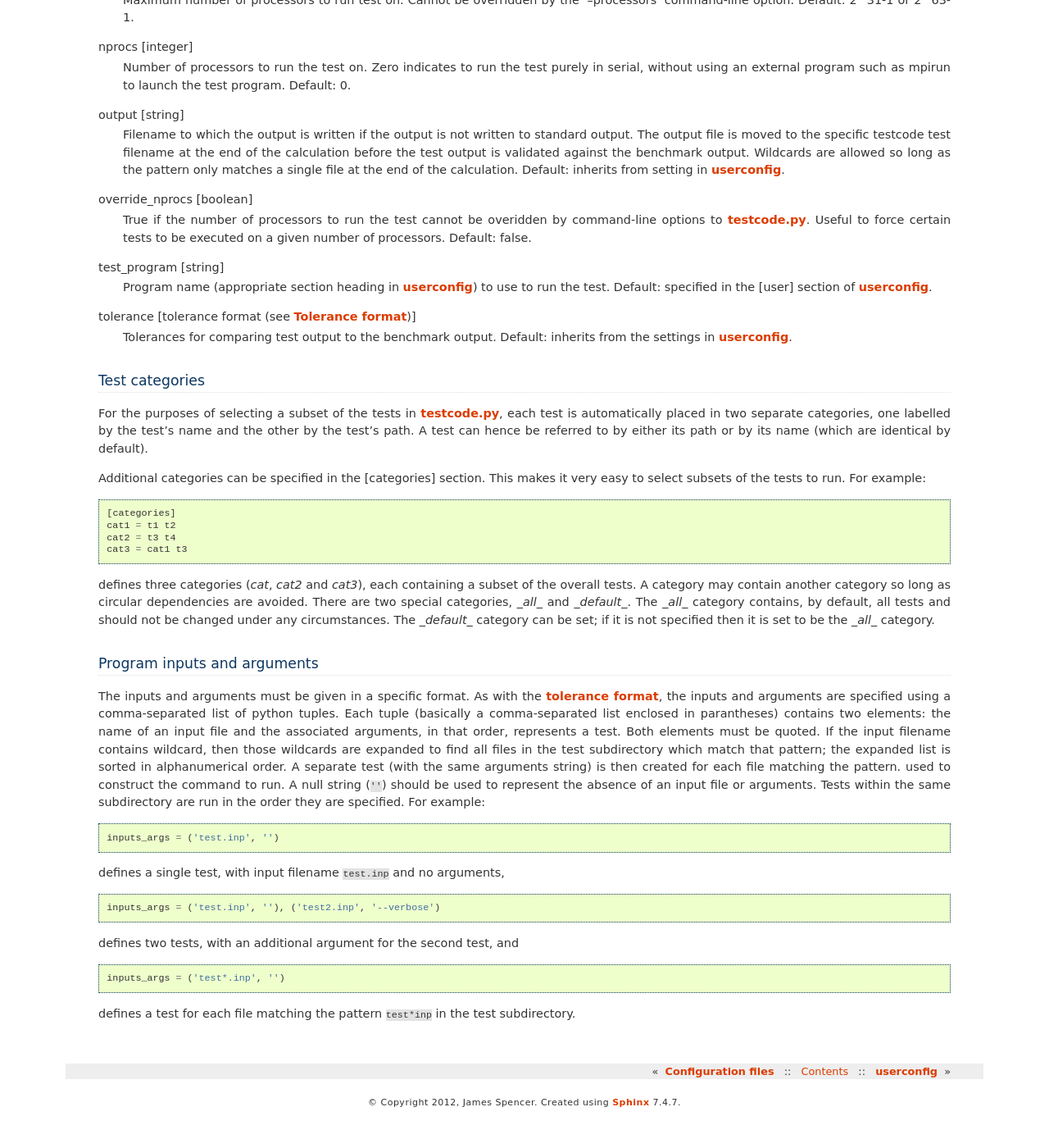
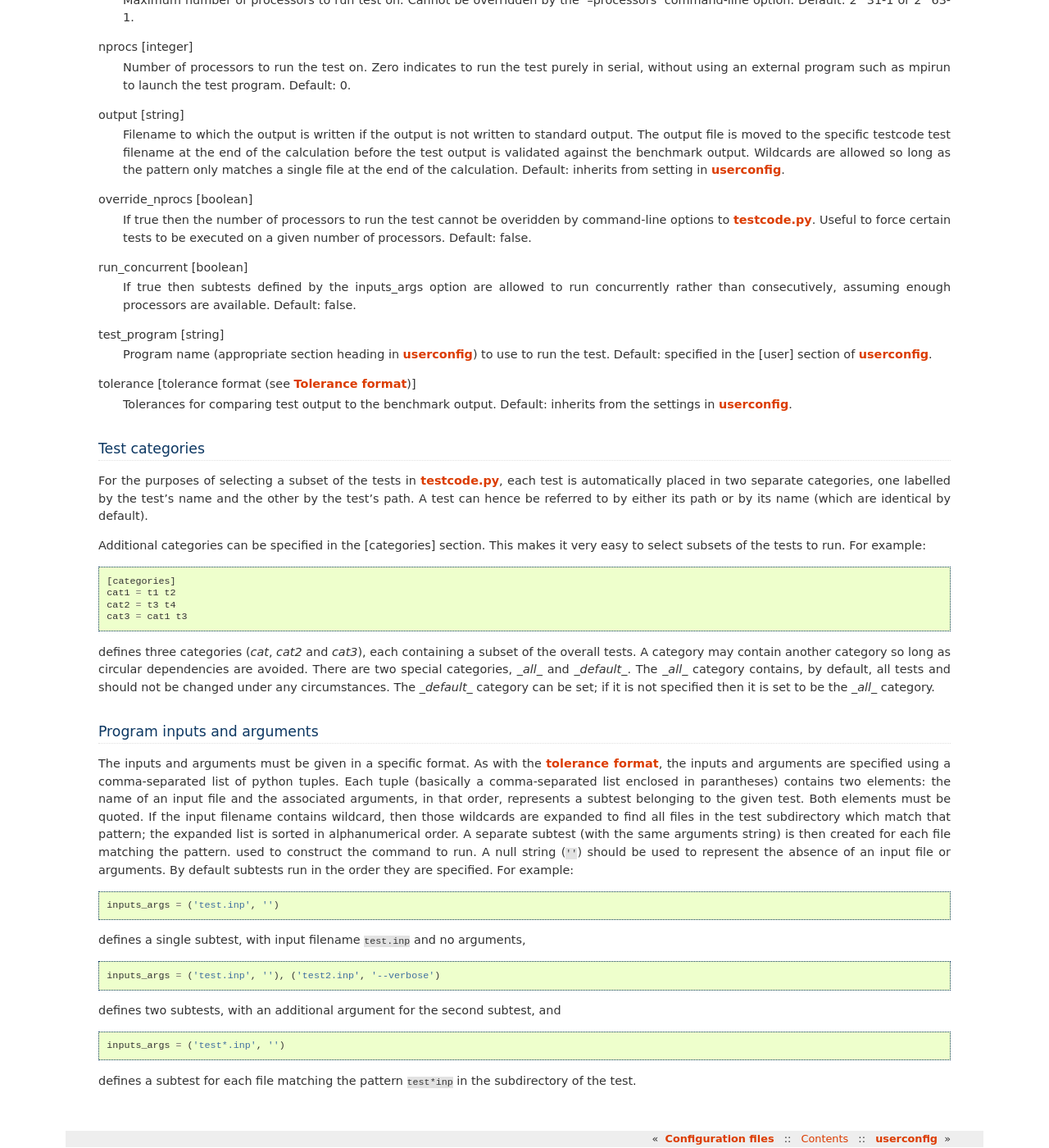
Before and after one commit to jsspencer/testcode, a Sphinx documentation site: the page built from docs/jobconfig.rst, in a window 1280 px wide and 1400 px high, scrolled down 665 px. Shown: the whole window at 82% size. Built offline with Sphinx 7.4.7, drawn with Linux system fonts in a browser that asks for light colours; before the commit the page ends 2027 px from its top, so only the background shows below that.

Commit message:
Option to run subtests concurrently rather than consecutively.

```diff
--- a/docs/jobconfig.rst
+++ b/docs/jobconfig.rst
@@ -45,9 +45,13 @@ output [string]
     only matches a single file at the end of the calculation.  Default:
     inherits from setting in :ref:`userconfig`.
 override_nprocs [boolean]
-    True if the number of processors to run the test cannot be overidden by
-    command-line options to :ref:`testcode.py`.  Useful to force certain tests
-    to be executed on a given number of processors.  Default: false.
+    If true then the number of processors to run the test cannot be overidden
+    by command-line options to :ref:`testcode.py`.  Useful to force certain
+    tests to be executed on a given number of processors.  Default: false.
+run_concurrent [boolean]
+    If true then subtests defined by the inputs_args option are allowed to run
+    concurrently rather than consecutively, assuming enough processors are
+    available.  Default: false.
 test_program [string]
     Program name (appropriate section heading in :ref:`userconfig`) to use to
     run the test.  Default: specified in the [user] section of
@@ -89,28 +93,28 @@ The inputs and arguments must be given in a specific format.  As with the
 using a comma-separated list of python tuples.  Each tuple (basically
 a comma-separated list enclosed in parantheses) contains two elements: the name
 of an input file and the associated arguments, in that order, represents
-a test.  Both elements must be quoted.  If the input filename contains
-wildcard, then those wildcards are expanded to find all files in the test
-subdirectory which match that pattern; the expanded list is sorted in
-alphanumerical order.  A separate test (with the same arguments string) is then
-created for each file matching the pattern.  used to construct the command to
-run.  A null string (``''``) should be used to represent the absence of an
-input file or arguments.  Tests within the same subdirectory are run in the
-order they are specified.  For example::
+a subtest belonging to the given test.  Both elements must be quoted.  If the
+input filename contains wildcard, then those wildcards are expanded to find all
+files in the test subdirectory which match that pattern; the expanded list is
+sorted in alphanumerical order.  A separate subtest (with the same arguments
+string) is then created for each file matching the pattern.  used to construct
+the command to run.  A null string (``''``) should be used to represent the
+absence of an input file or arguments.  By default subtests run in the order
+they are specified.  For example::
 
     inputs_args = ('test.inp', '')
 
-defines a single test, with input filename ``test.inp`` and no arguments,
+defines a single subtest, with input filename ``test.inp`` and no arguments,
 
 ::
 
     inputs_args = ('test.inp', ''), ('test2.inp', '--verbose')
 
-defines two tests, with an additional argument for the second test, and
+defines two subtests, with an additional argument for the second subtest, and
 
 ::
 
     inputs_args = ('test*.inp', '')
 
-defines a test for each file matching the pattern ``test*inp`` in the test
-subdirectory.
+defines a subtest for each file matching the pattern ``test*inp`` in the
+subdirectory of the test.
--- a/docs/userconfig.rst
+++ b/docs/userconfig.rst
@@ -143,6 +143,7 @@ for all tests of this type:
 * min_nprocs (default: 0)
 * max_nprocs (default: 2^31-1 or 2^63-1)
 * output (no default)
+* run_concurrent (defailt: false)
 
 See :ref:`jobconfig` for more details.
 
```
Also changed, not shown: 2 other files.
